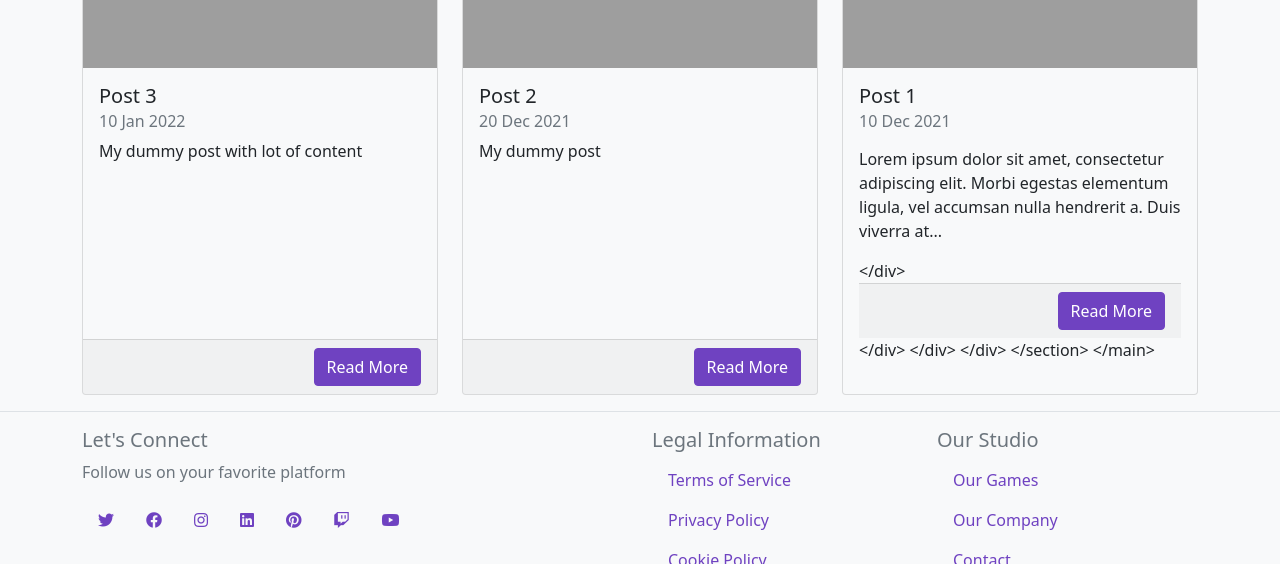
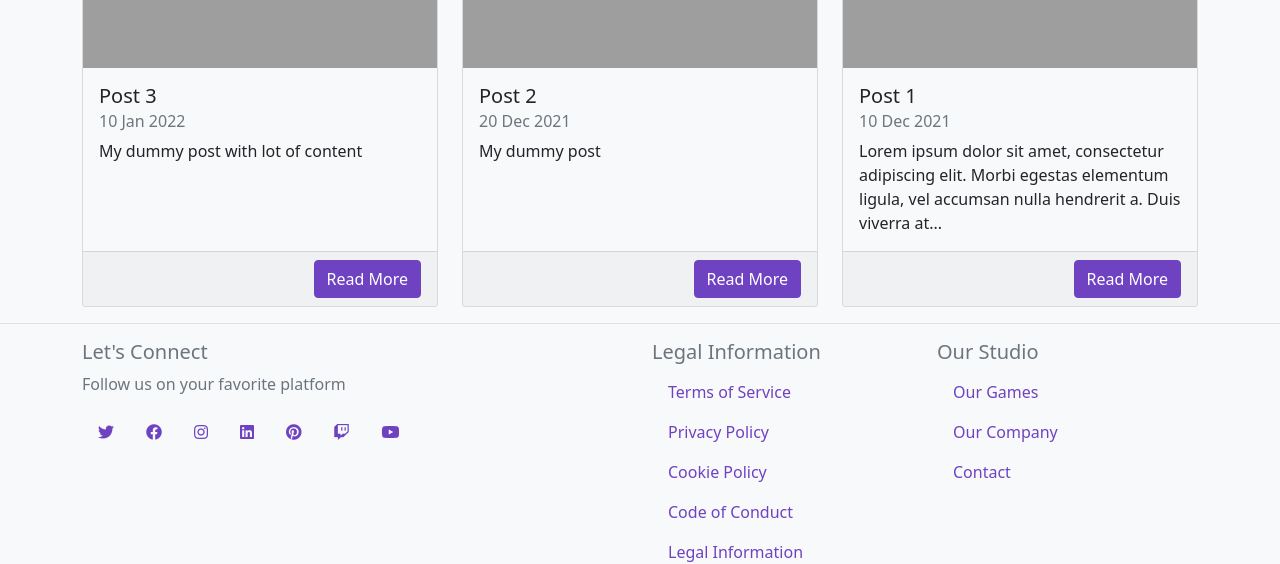
Before and after one commit to MrKoubyak/Symphony, a Jekyll site: the page built from assets/resources/news.md, in a window 1280 px wide and 900 px high, scrolled down 855 px, cut to the strip 0-564 px from the top of the window. Built offline with Jekyll 4.4.1, drawn with Linux system fonts in a browser that asks for light colours; some web fonts are replaced.

Commit message:
Remove HTML mark

```diff
--- a/assets/resources/news.md
+++ b/assets/resources/news.md
@@ -16,7 +16,7 @@ image: /assets/images/illustrations/news.png
                     <div class="card-body">
                         <h5 class="card-title">{{ post.title }}</h5>
                         <h6 class="card-subtitle mb-2 text-muted">{{ post.date | date_to_string }}</h6>
-                        <p class="card-text">{{ post.excerpt | truncatewords: 20 }}</p>
+                        <p class="card-text">{{ post.excerpt | strip_html | truncatewords: 20 }}</p>
                     </div>
                     <div class="card-footer text-muted text-end">
                         <a href="{{ post.url | absolute_url }}" class="btn btn-primary" title="Read {{ post.title }}">Read More</a>
```
